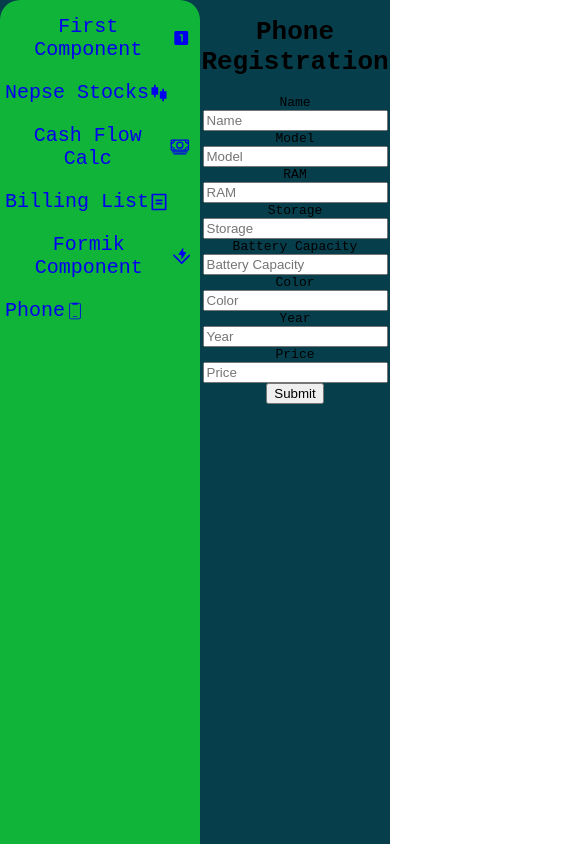
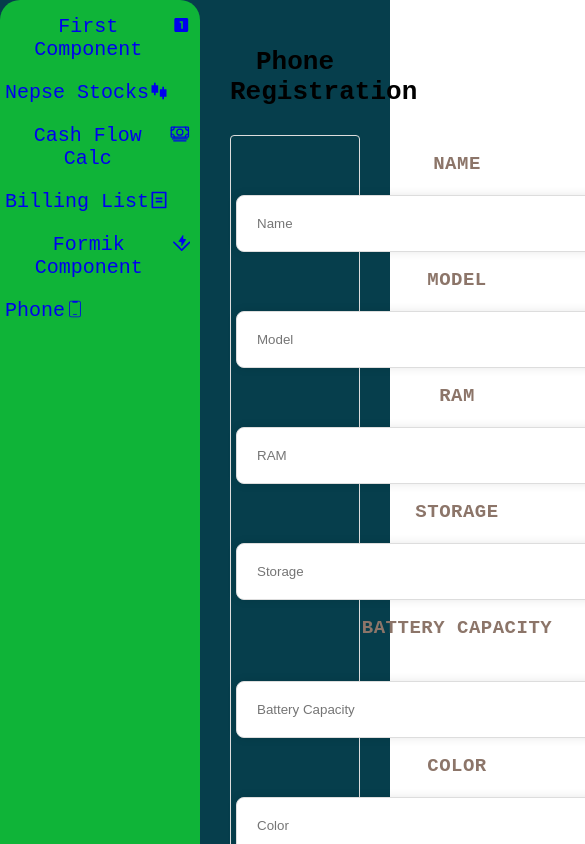
Before and after one commit to srijankarki07/ReactJS, a React (Create React App) app: page /phone in a window 390 px wide. Shown: the top 844 px of the page, 585 px wide, since content can reach past the window. Built offline with nearby package versions, Linux system fonts and the light colour scheme.

Commit message:
added some css for phone reg form

```diff
--- a/src/components/App.css
+++ b/src/components/App.css
@@ -365,7 +365,13 @@
   flex-direction: column;
   border-radius: 20px;
   background-color: #0fb438;
+  text-align: left;
   height: 200vh;
+}
+
+.body .main-container {
+  width: calc(100% - 200px);
+  padding: 30px, 40px;
 }
 
 .body #sidebar .sidebar-option {
@@ -375,20 +381,84 @@
   text-align: center;
   transition: all 0.4s;
   display: flex;
-  align-items: center;
+  align-items: left;
   font-size: 20px;
 }
 
 .body #sidebar .sidebar-option svg {
   margin-right: 5px;
 }
-
 .body #sidebar .sidebar-option:hover {
   background-color: #5643cc;
   color: honeydew;
 }
 
-.body .main-container {
-  width: calc(100% - 200px);
-  padding: 30px, 40px;
+form {
+  display: flex;
+  flex-direction: column;
+  margin: 30px;
 }
+
+.input-label {
+  font-size: 19px;
+  text-align: center;
+  text-transform: uppercase;
+  font-weight: 600;
+  letter-spacing: 0.5px;
+  color: #8c7569;
+  transition: 0.3s;
+}
+.input-box {
+  font-size: 15px;
+  text-align: left;
+  letter-spacing: 0.5px;
+  color: #8c7569;
+  transition: 0.3s;
+}
+
+.input-block {
+  display: flex;
+  flex-direction: column;
+  flex-wrap: wrap;
+  padding: 5px 5px 8px;
+  border: 1px solid #ddd;
+  border-radius: 4px;
+  margin-top: 10px;
+  margin-bottom: 10px;
+  transition: 0.3s;
+}
+
+label {
+  margin-bottom: 0px;
+  margin-top: 12px;
+}
+
+input {
+  min-width: 400px;
+  margin: left 20px;
+  margin: 20px auto;
+  margin-bottom: 5px;
+  padding: 20px;
+  border: 1px solid #ddd;
+  border-radius: 8px;
+  box-shadow: 0 0 10px rgba(0, 0, 0, 0.1);
+}
+
+button {
+  background-color: #007bff;
+  color: #fff;
+  padding: 10px;
+  border: none;
+  border-radius: 4px;
+  cursor: pointer;
+}
+
+button:hover {
+  background-color: #0056b3;
+}
+.form-error {
+  font-size: 0.8rem;
+  text-align: center;
+  color: #ff0a01;
+  margin-bottom: 8px;
+}
```
